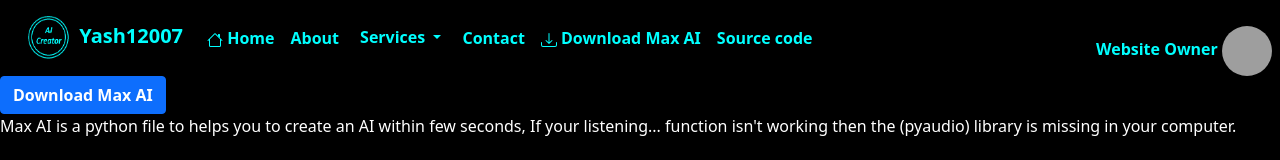
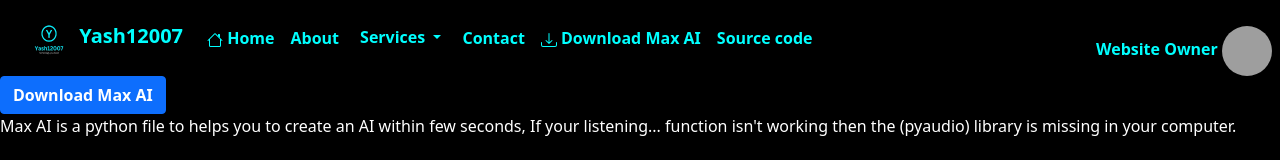
Before and after one commit to Yash12007/Max, a plain HTML site: page index.html in a window 1280 px wide. Shown: the top 160 px of the page. Drawn offline with nearby package versions, Linux system fonts and the light colour scheme; grey boxes are pictures that could not be loaded; some icons are missing.

Commit message:
Update index.html

```diff
--- a/index.html
+++ b/index.html
@@ -5,7 +5,7 @@
     <meta http-equiv="X-UA-Compatible" content="IE=edge">
     <meta name="viewport" content="width=device-width, initial-scale=1.0">
     <meta name="google-site-verification" content="eUKZRp1aGxPqQPjaCl5xIBZPc7qDYNjE-5uz6YHghDw">
-    <link rel="icon shortcut" href="Max_AI.png">
+    <link rel="icon shortcut" href="Max_AI.jpeg">
     <meta name="keywords" content="Yash12007, technology, you, need, python, python3, html, flask, yash12007">
     <title>Yash12007</title>
     <link href="https://cdn.jsdelivr.net/npm/bootstrap@5.2.0-beta1/dist/css/bootstrap.min.css" rel="stylesheet" integrity="sha384-0evHe/X+R7YkIZDRvuzKMRqM+OrBnVFBL6DOitfPri4tjfHxaWutUpFmBp4vmVor" crossorigin="anonymous">
@@ -64,7 +64,7 @@
         <div class="container-fluid">
           <a class="navbar-brand" href="">
             <b>
-              <img src="Max_AI.png" alt="" width="50px" height="50px">
+              <img src="Max_AI.jpeg" alt="" width="50px" height="50px">
               Yash12007
             </b>
           </a>
```
